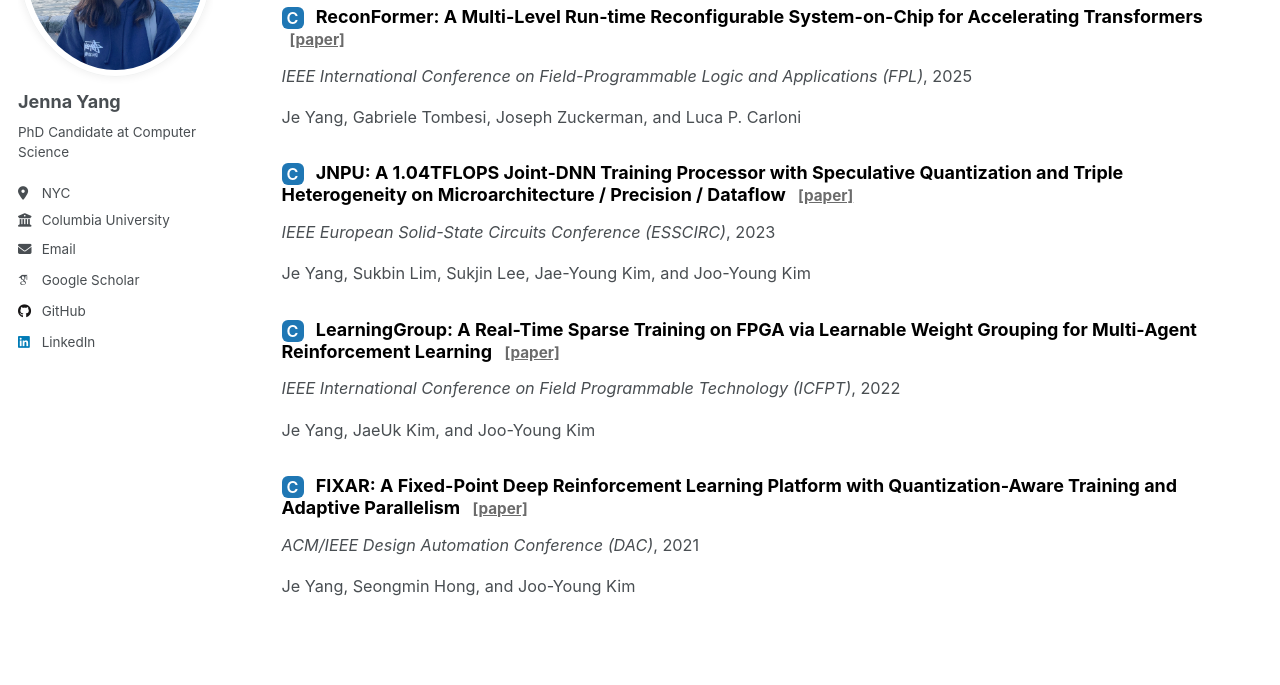
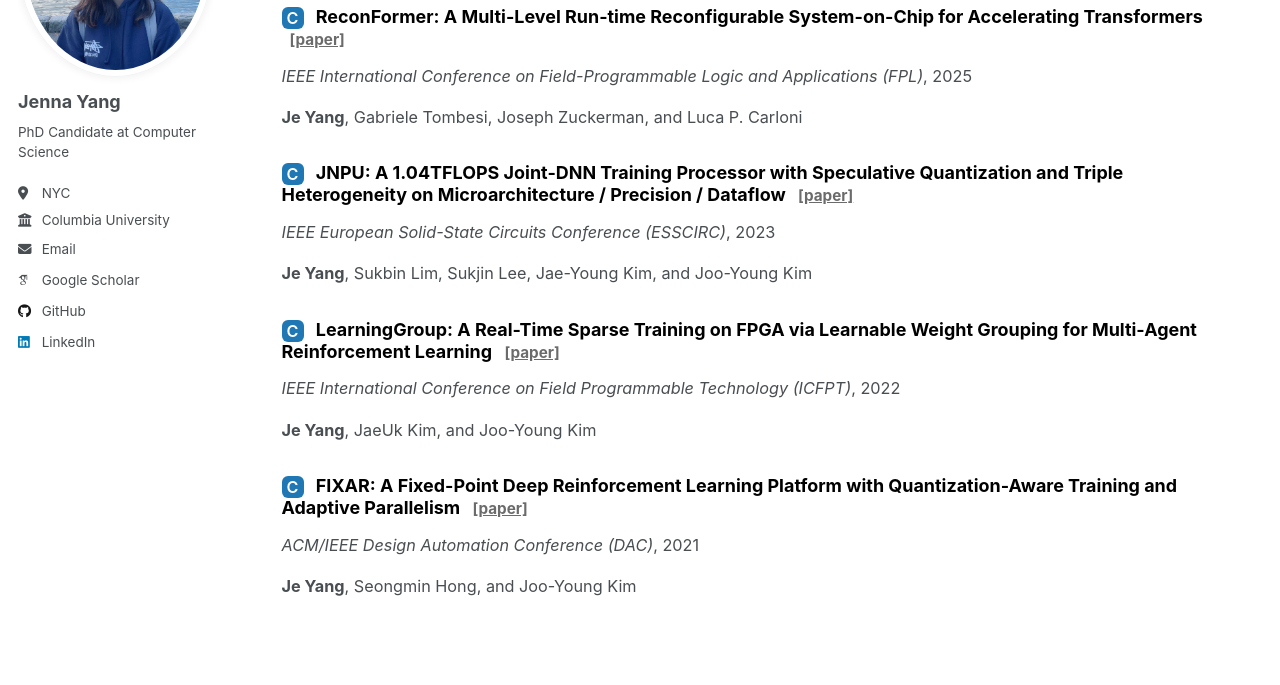
Before and after one commit to jenna-yang/jenna-yang.github.io, a Jekyll site: the page built from _pages/publications.html, in a window 1280 px wide and 1233 px high. Shown: the part 252-937 px from the top of the window. Built offline with Jekyll 4.4.1, drawn with Linux system fonts in a browser that asks for light colours; some web fonts are replaced.

Commit message:
Update first author in pub

```diff
--- a/_includes/archive-single.html
+++ b/_includes/archive-single.html
@@ -64,9 +64,9 @@
         {% endif %}
 
     {% if post.excerpt and site.read_more != 'enabled' %}
-    <p class="archive__item-excerpt" itemprop="description">{{ post.excerpt | markdownify }}</p>
+    <p class="archive__item-excerpt" itemprop="description">{{ post.excerpt | markdownify | replace: 'Je Yang', '<strong>Je Yang</strong>' }}</p>
     {% elsif post.excerpt and site.read_more == 'enabled' %}
-    <p class="archive__item-excerpt" itemprop="description"><p>{{ post.excerpt | markdownify | remove: '<p>' | remove: '</p>' }}<strong><a href="{{ base_path }}{{ post.url }}" rel="permalink"> Read more</a></strong></p></p>
+    <p class="archive__item-excerpt" itemprop="description"><p>{{ post.excerpt | markdownify | replace: 'Je Yang', '<strong>Je Yang</strong>' | remove: '<p>' | remove: '</p>' }}<strong><a href="{{ base_path }}{{ post.url }}" rel="permalink"> Read more</a></strong></p></p>
     {% endif %}
 
     {% unless post.collection == 'publications' %}
```
